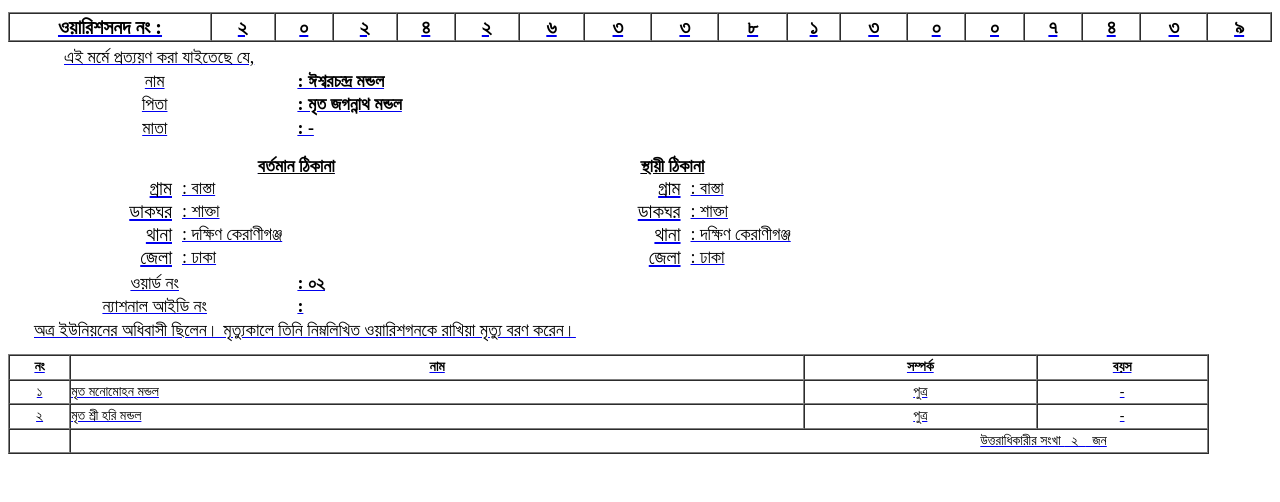
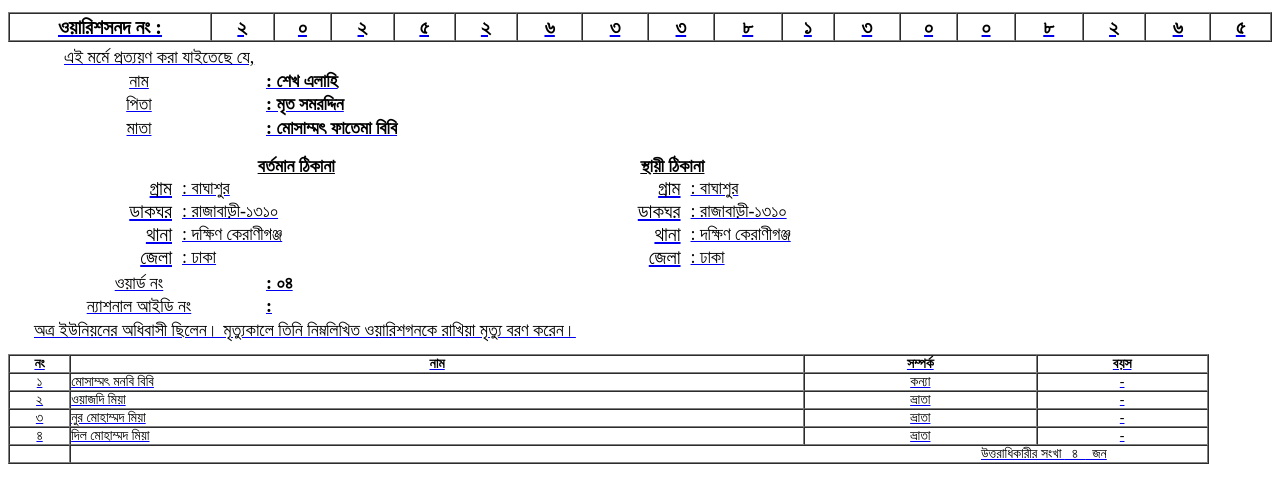
Before and after one commit to bastaup/index.php-onlinetrack-warish_onosondan-tid-20252633813008265, a plain HTML site: page index.html in a window 1280 px wide. Shown: the part 178-680 px from the top of the page. Drawn offline with Linux system fonts and the light colour scheme.

Commit message:
Update index.html

```diff
--- a/index.html
+++ b/index.html
@@ -40,7 +40,7 @@
 
 				<td style="text-align:center; font-weight:bold; font-size:20px;">২</td>
 
-				<td style="text-align:center; font-weight:bold; font-size:20px;">৪</td>
+				<td style="text-align:center; font-weight:bold; font-size:20px;">৫</td>
 
 				<td style="text-align:center; font-weight:bold; font-size:20px;">২</td>
 
@@ -60,13 +60,13 @@
 
 				<td style="text-align:center; font-weight:bold; font-size:20px;">০</td>
 
-				<td style="text-align:center; font-weight:bold; font-size:20px;">৭</td>
+				<td style="text-align:center; font-weight:bold; font-size:20px;">৮</td>
 
-				<td style="text-align:center; font-weight:bold; font-size:20px;">৪</td>
+				<td style="text-align:center; font-weight:bold; font-size:20px;">২</td>
 
-				<td style="text-align:center; font-weight:bold; font-size:20px;">৩</td>
+				<td style="text-align:center; font-weight:bold; font-size:20px;">৬</td>
 
-				<td style="text-align:center; font-weight:bold; font-size:20px;">৯</td>
+				<td style="text-align:center; font-weight:bold; font-size:20px;">৫</td>
 							</tr>
 		</table>
 
@@ -76,19 +76,19 @@
 				</tr>
 				<tr>
 					<td  style="font-size:18px; text-align:center; font-color:black; ">নাম   </td>
-					<td><font style="font-size:18px;  font-weight:bold;">:  ঈশ্বরচন্দ্র মন্ডল </font></td>
+					<td><font style="font-size:18px;  font-weight:bold;">: শেখ এলাহি </font></td>
 					<td></td>
 					<td></td>
 				</tr>
 				<tr>
 					<td  style="font-size:18px; text-align:center; ">পিতা</td>
-					<td><font style="font-size:18px;  font-weight:bold;">:   মৃত জগন্নাথ মন্ডল </font></td>
+					<td><font style="font-size:18px;  font-weight:bold;">: মৃত সমরদ্দিন </font></td>
 					<td></td>
 					<td></td>
 				</tr>
 				<tr>
 					<td  style="font-size:18px; text-align:center;">মাতা </td>
-					<td><font style="font-size:18px;  font-weight:bold;">:   - </font></td>
+					<td><font style="font-size:18px;  font-weight:bold;">: মোসাম্মৎ ফাতেমা বিবি</font></td>
 					<td></td>
 					<td></td>
 				</tr>
@@ -100,11 +100,11 @@
 							</tr>
 							<tr>
 								<td style="width:148px;text-align:right; padding-right:10px; font-size:20px;">গ্রাম</td>
-								<td><font style="font-size:18px;">: বাস্তা</font></td>
+								<td><font style="font-size:18px;">: বাঘাশুর</font></td>
 							</tr>
 							<tr>
 								<td style="width:158px;text-align:right; padding-right:10px; font-size:20px;">ডাকঘর</td>
-								<td> <font style="font-size:18px;">: শাক্তা</font></td>
+								<td> <font style="font-size:18px;">: রাজাবাড়ী-১৩১০</font></td>
 							</tr>
 							<tr>
 								<td style="width:158px;text-align:right; padding-right:10px; font-size:20px;">থানা</td>
@@ -123,11 +123,11 @@
 							</tr>
 							<tr>
 								<td style="width:100px;text-align:right; padding-right:10px; font-size:20px;">গ্রাম</td>
-								<td><font style="font-size:18px;">: বাস্তা</font></td>
+								<td><font style="font-size:18px;">: বাঘাশুর</font></td>
 							</tr>
 							<tr>
 								<td style="text-align:right; padding-right:10px; font-size:20px;">ডাকঘর </td>
-								<td><font style="font-size:18px;">: শাক্তা</font></td>
+								<td><font style="font-size:18px;">: রাজাবাড়ী-১৩১০</font></td>
 							</tr>
 							<tr>
 								<td style="text-align:right; padding-right:10px; font-size:20px;">থানা</td>
@@ -144,7 +144,7 @@
 
 				<tr>
 					<td  nowrap style="font-size:18px; text-align:center;">ওয়ার্ড নং </td>
-					<td><font style="font-size:18px;  font-weight:bold;">: ০২ </font></td>
+					<td><font style="font-size:18px;  font-weight:bold;">: ০৪ </font></td>
 					<td></td>
 					<td></td>
 				</tr>
@@ -170,19 +170,31 @@
 			</tr>
 								<tr>
 						<td style="text-align:center;">১</td>
-						<td style="">মৃত মনোমোহন মন্ডল</td>
-						<td style="text-align:center;">পুত্র </td>
+						<td style=""> মোসাম্মৎ মনবি বিবি</td>
+						<td style="text-align:center;"> কন্যা </td>
 						<td style="text-align:center;" >-</td>
 					</tr>
 										<tr>
 						<td style="text-align:center;">২</td>
-						<td style="">মৃত শ্রী হরি মন্ডল </td>
-						<td style="text-align:center;">পুত্র </td>
+						<td style=""> ওয়াজদি মিয়া </td>
+						<td style="text-align:center;"> ভ্রাতা</td>
+						<td style="text-align:center;" >-</td>
+											</tr>
+										<tr>
+						<td style="text-align:center;">৩</td>
+						<td style=""> নুর মোহাম্মদ মিয়া </td>
+						<td style="text-align:center;"> ভ্রাতা</td>
+						<td style="text-align:center;" >-</td>
+											</tr>
+										<tr>
+						<td style="text-align:center;">৪</td>
+						<td style=""> দিল মোহাম্মদ মিয়া</td>
+						<td style="text-align:center;"> ভ্রাতা</td>
 						<td style="text-align:center;" >-</td>
 					</tr>
 										<tr>
 					 <td></td>
-					 <td colspan='3' style="text-align:right;padding-right:100px;">উত্তরাধিকারীর সংখা <span id=''>&nbsp;&nbsp;২&nbsp;&nbsp;</span>&nbsp;&nbsp;জন</td>
+					 <td colspan='3' style="text-align:right;padding-right:100px;">উত্তরাধিকারীর সংখা <span id=''>&nbsp;&nbsp;৪&nbsp;&nbsp;</span>&nbsp;&nbsp;জন</td>
 					</tr>
 
 
```
